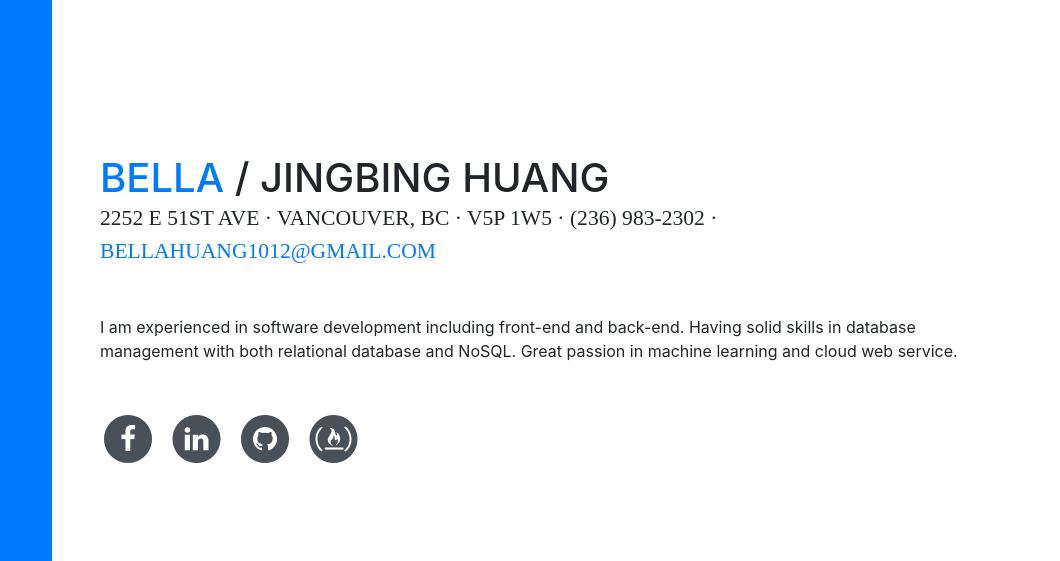
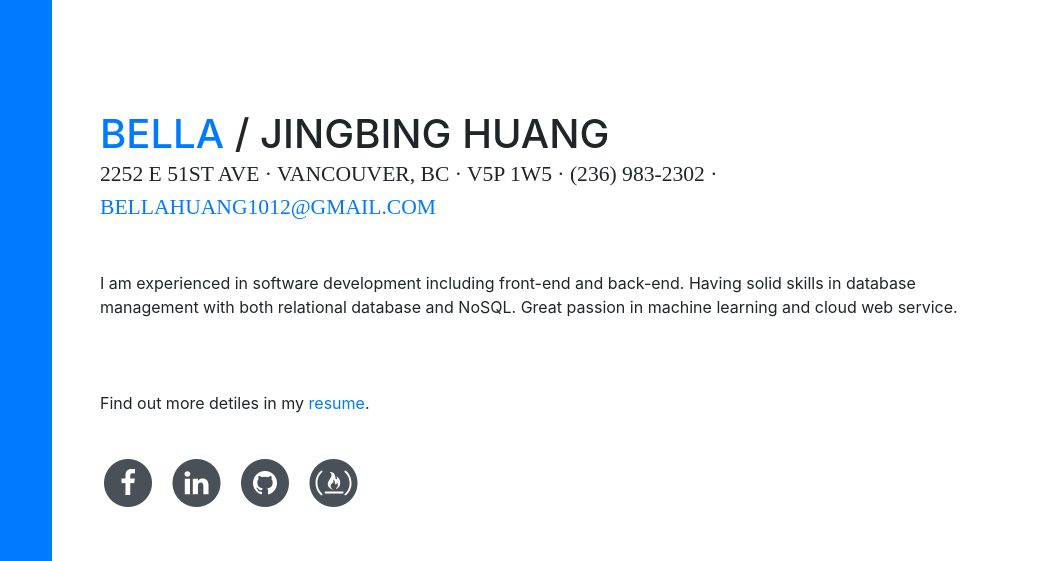
Before and after one commit to bellabellahuang/bellabellahuang.github.io, a website with bundled scripts: page index.html in a window 1280 px wide. Shown: the part 89-650 px from the top of the page, 220-1280 px from the left. Built offline with nearby package versions, Linux system fonts and the light colour scheme; a web font is replaced by a local one.

Commit message:
add resume

```diff
--- a/index.html
+++ b/index.html
@@ -74,7 +74,8 @@
           <div class="subheading mb-5">2252 E 51st Ave · Vancouver, BC · V5P 1W5 · (236) 983-2302 ·
             <a href="mailto:bellahuang1012@gmail.com">bellahuang1012@gmail.com</a>
           </div>
-          <p class="mb-5">I am experienced in software development including front-end and back-end. Having solid skills in database management with both relational database and NoSQL. Great passion in machine learning and cloud web service.</p>
+          <p class="mb-5">I am experienced in software development including front-end and back-end. Having solid skills in database management with both relational database and NoSQL. Great passion in machine learning and cloud web service.</p><br>
+          <p>Find out more detiles in my <a href="./documents/(Bella)JINGBING HUANG-resume.pdf" target="_blank">resume</a>.</p><br>
           <ul class="list-inline list-social-icons mb-0">
             <li class="list-inline-item">
               <a href="https://www.facebook.com/profile.php?id=100013314252126" target="_blank" data-toggle="tooltip" title="facebook">
```
Also changed, not shown: 2 other files.
